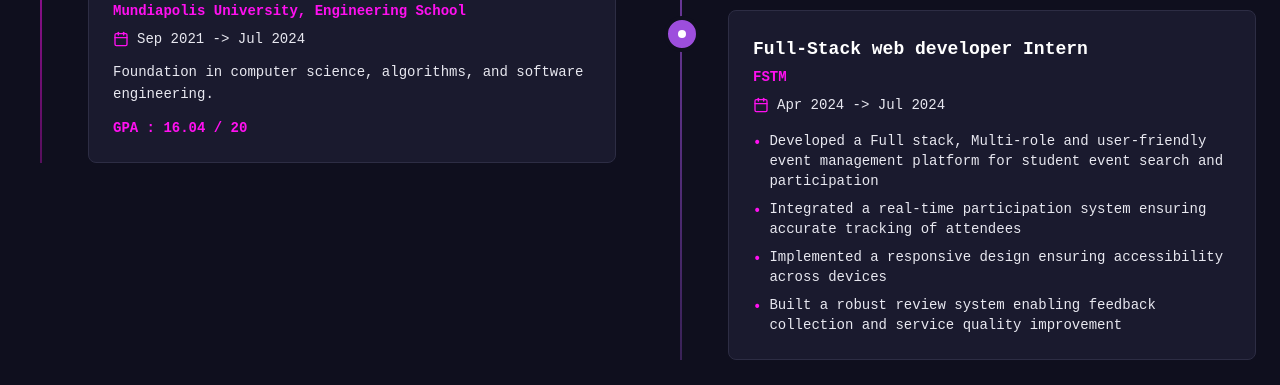
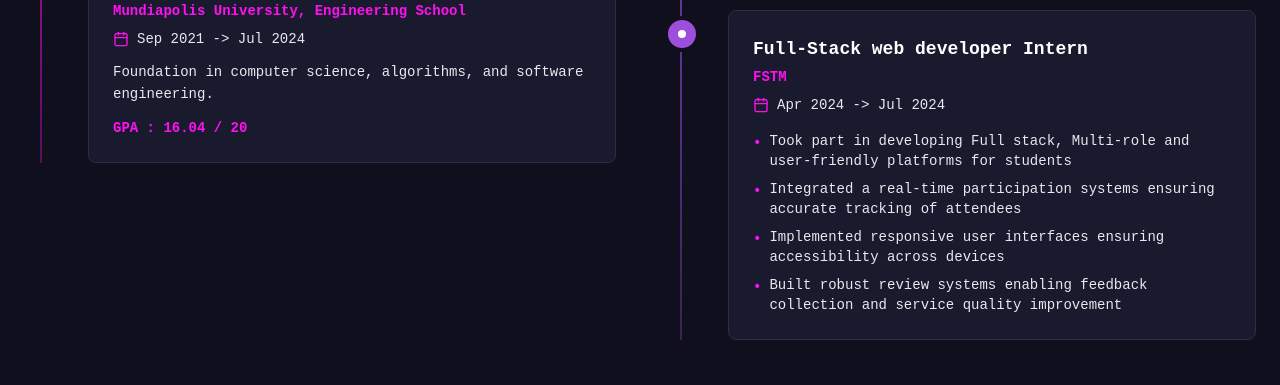
Before and after one commit to Fziyen/FziyenDotDev, a React (Vite) app: page / in a window 1280 px wide. Shown: the part 2260-2645 px from the top of the page. Built offline with nearby package versions, Linux system fonts and the light colour scheme.

Commit message:
updated data

```diff
--- a/src/data.ts
+++ b/src/data.ts
@@ -7,7 +7,7 @@ export const heroData = {
   tagline:
     "I'm a full-stack web developer passionate about creating modern, accessible, and performant digital products. Let's build something amazing together.",
   resumeUrl:
-    "https://drive.google.com/file/d/1mm-t4-_BY1j6RtvjAZuPOwUYfszgDb1l/view?usp=sharing",
+    "https://drive.google.com/file/d/1V8s0a1kLjBxrTVb97pCV8Miww7sn8KtU/view?usp=sharing",
   phrases: [
     "Full-Stack Web Developer",
     "Software Engineer",
@@ -246,10 +246,10 @@ export const experienceEducationData: ExperienceEducationSection = {
       company: "FSTM",
       period: "Apr 2024 -> Jul 2024",
       description: [
-        "Developed a Full stack, Multi-role and user-friendly event management platform for student event search and participation",
-        "Integrated a real-time participation system ensuring accurate tracking of attendees",
-        "Implemented a responsive design ensuring accessibility across devices",
-        "Built a robust review system enabling feedback collection and service quality improvement",
+        "Took part in developing Full stack, Multi-role and user-friendly platforms for students",
+        "Integrated a real-time participation systems ensuring accurate tracking of attendees",
+        "Implemented responsive user interfaces ensuring accessibility across devices",
+        "Built robust review systems enabling feedback collection and service quality improvement",
       ],
       logoUrl: "",
       logoLink: "",
```
